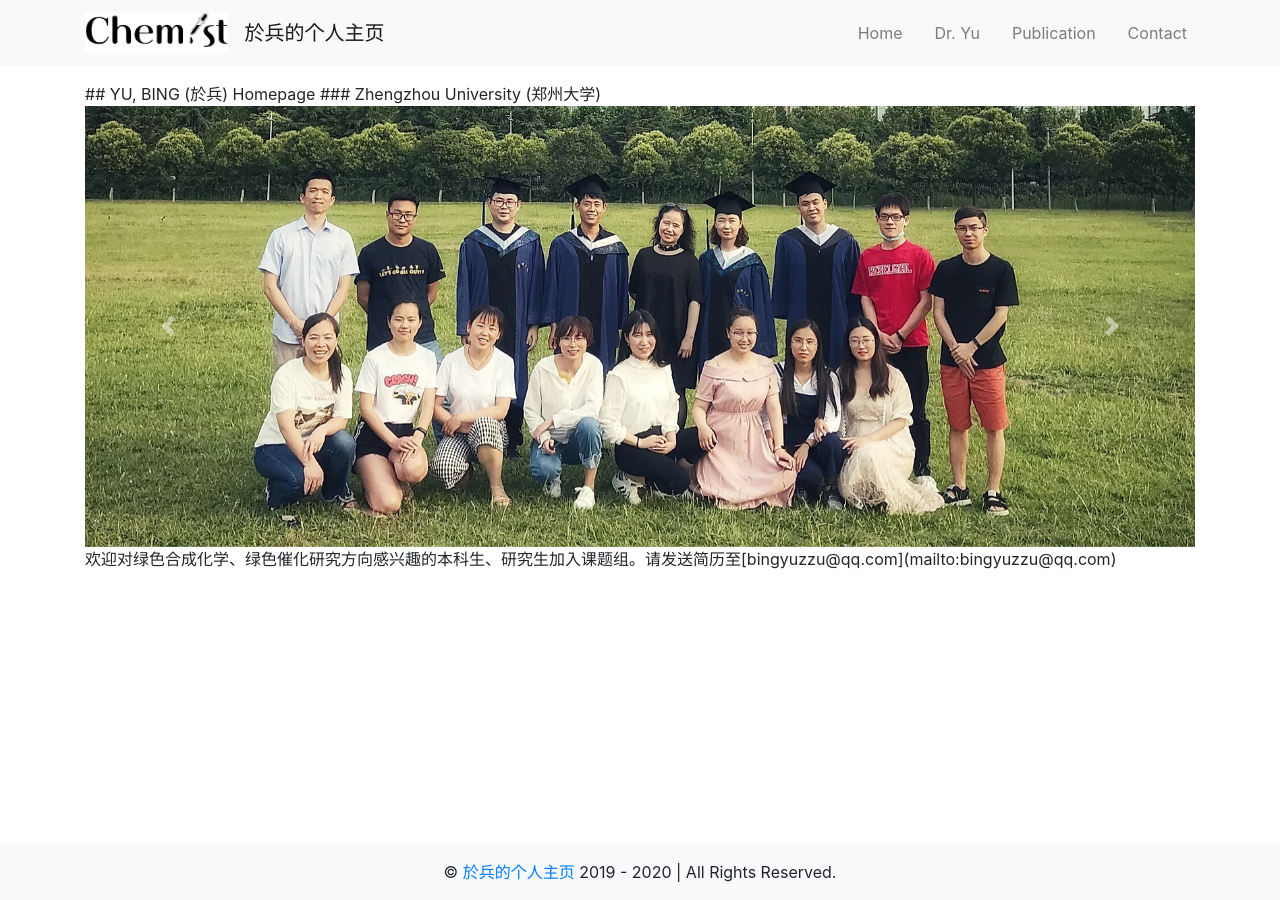
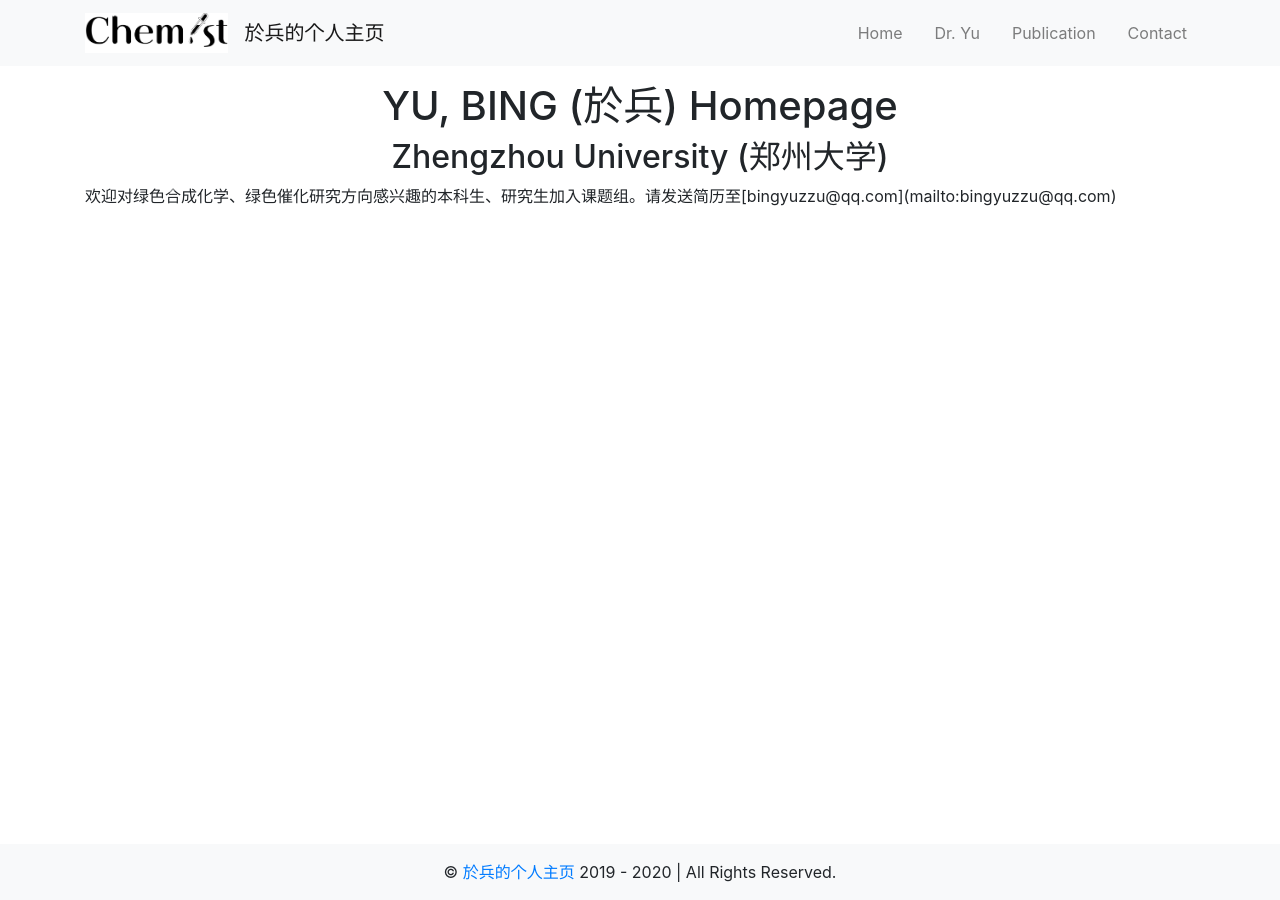
Before and after one commit to bingyuzzu/bingyuzzu.github.io, a Jekyll site: the page built from index.html, in a window 1280 px wide. Built offline with Jekyll 4.4.1, drawn with Linux system fonts in a browser that asks for light colours; the list of posts is cut into pages by our own code.

Commit message:
Update index.html

```diff
--- a/index.html
+++ b/index.html
@@ -2,13 +2,13 @@
 layout: page
 permalink: /index.html
 ---
-## YU, BING (於兵) Homepage
+<center><h1>YU, BING (於兵) Homepage</h1></center>
 
-### Zhengzhou University (郑州大学)
+<center><h2>Zhengzhou University (郑州大学)</h2></center>
 
 <div id="carouselExampleControls" class="carousel slide" data-ride="carousel">
 	    <div class="carousel-inner">
-	      <div class="carousel-item active">
+	      <div class="carousel-item">
 	        <img class="d-block w-100" src="assets/img/slider/1.jpg" alt="First slide">
 	      </div>
 	      <div class="carousel-item">
```
